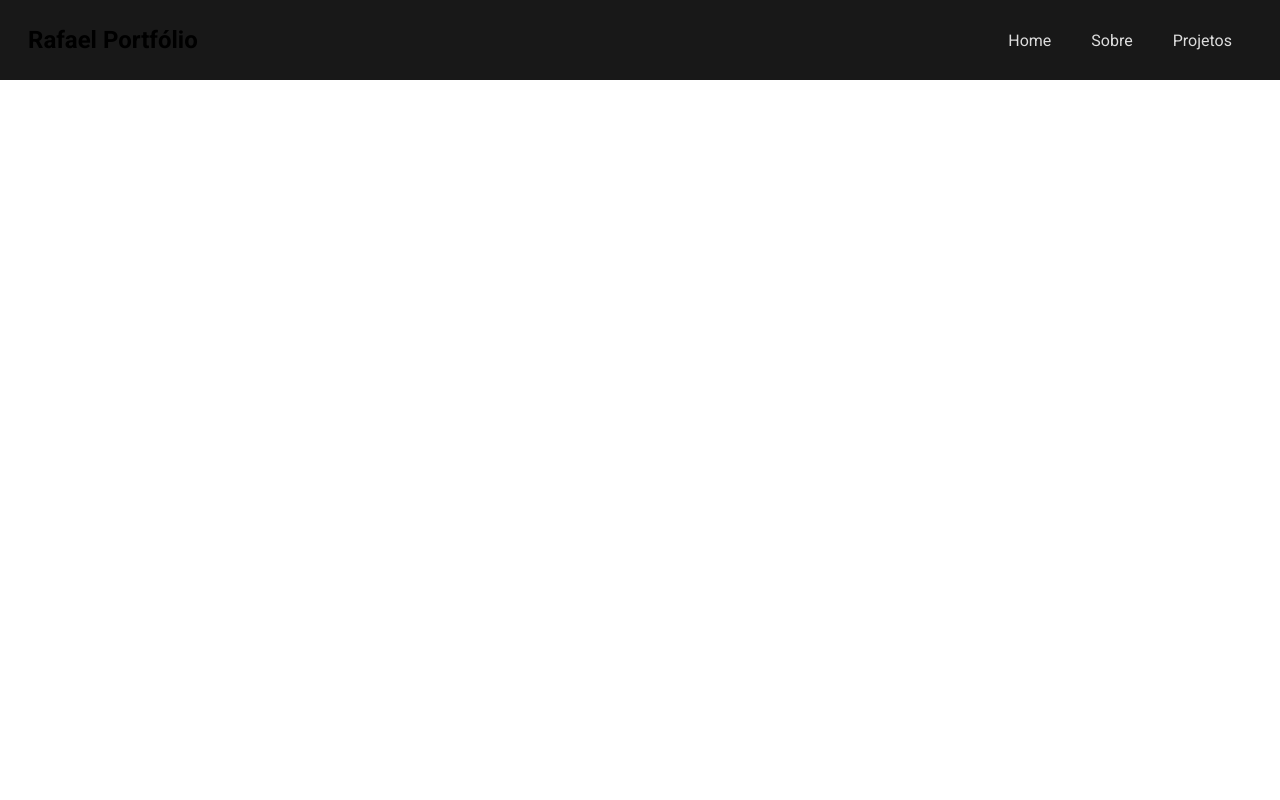
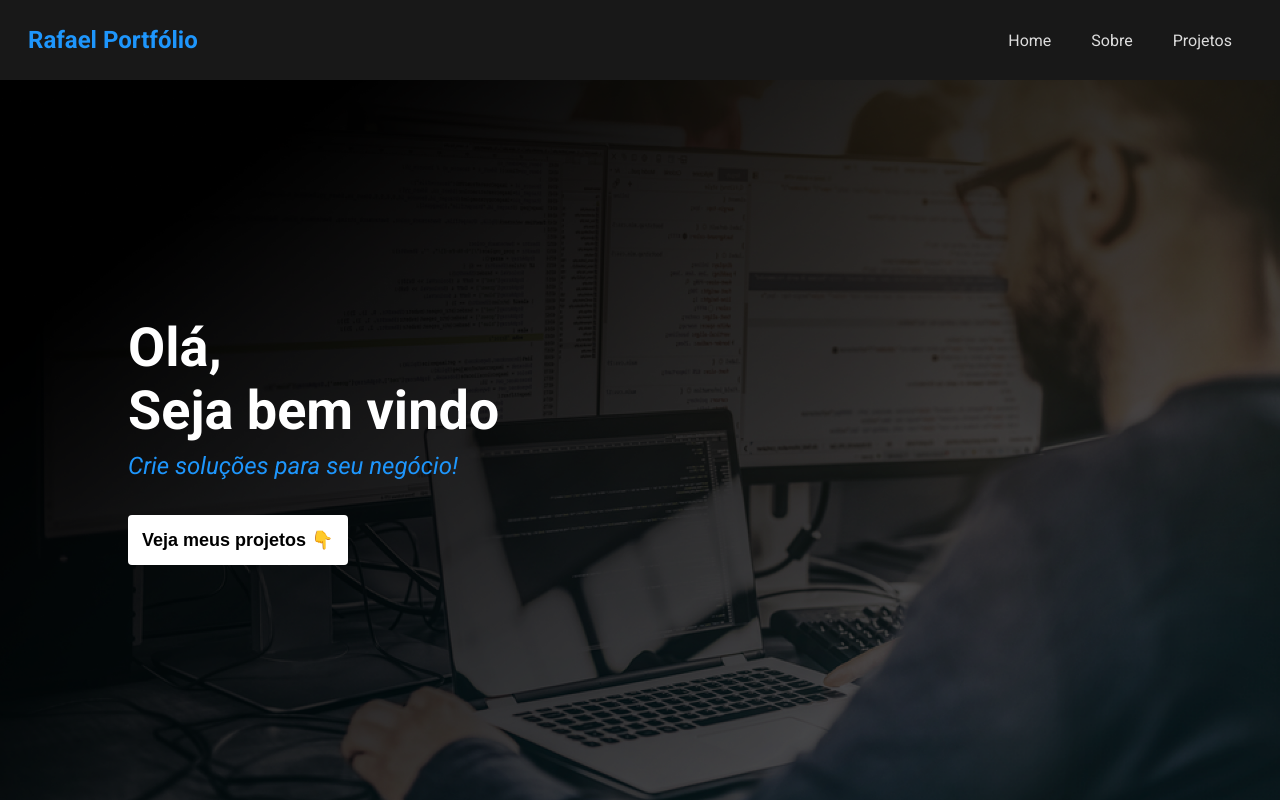
Before and after one commit to Rafaelmorales1982/Portfolio-Sujeito-Programador, a plain HTML site: page index.html in a window 1280 px wide. Drawn offline with Linux system fonts and the light colour scheme.

Commit message:
Finalizado a parte do main

```diff
--- a/css/style.css
+++ b/css/style.css
@@ -22,6 +22,7 @@ body {
 
 .nav h1 {
   margin-left: 28px;
+  color: #1e96fc;
 }
 
 .nav-list {
@@ -41,3 +42,53 @@ body {
   color: #ffffff;
 }
 /*FIM HEADER*/
+
+/*INÍCIO MAIN*/
+.main{
+  width: 100%;
+  background-color: #000;
+  height: calc(100vh - 80px);
+  background-image: url("../img/programador.png");
+  background-repeat: no-repeat;
+  background-size: cover;
+  display: flex;
+  align-items: center;
+  padding-left: 10%;
+}
+
+.main h1 {
+  color: #ffffff;
+  font-size: 54px;
+}
+
+.main p {
+  color: #1e96fc;
+  font-size: 24px;
+  font-style: italic;
+  margin-top: 10px;
+  margin-bottom: 35px;
+}
+
+.btn-projetos {
+  cursor: pointer;
+  background-color: #ffffff;
+  border: 0;
+  padding: 14px;
+  border-radius: 4px;
+  font-size: 18px;
+  font-weight: bold;
+  transition: 0.8s;
+}
+
+.main a {
+  text-decoration: none;
+  color: #181818;
+}
+
+.btn-projetos:hover {
+  background-color: #1e96fc;
+  color: #ffffff;
+}
+
+
+/*FIM MAIN*/
--- a/index.html
+++ b/index.html
@@ -24,6 +24,18 @@
   </nav>
 <!--FIM HEADER-->
 
+<!--INÍCIO MAIN-->
+<section class="main">
+  <div>
+    <h1>Olá,<br>Seja bem vindo</h1>
+    <p>Crie soluções para seu negócio!</p>
+    <a href="#"><button class="btn-projetos">Veja meus projetos 👇</button></a>
+  </div>
+</section>
+
+<!--FIM MAIN-->
+
+
 
 
 
```
Also changed, not shown: img/foto-pc.png (added), img/programador.png (added), img/projeto1.png (added), img/projeto2.png (added), img/projeto3.png (added).
